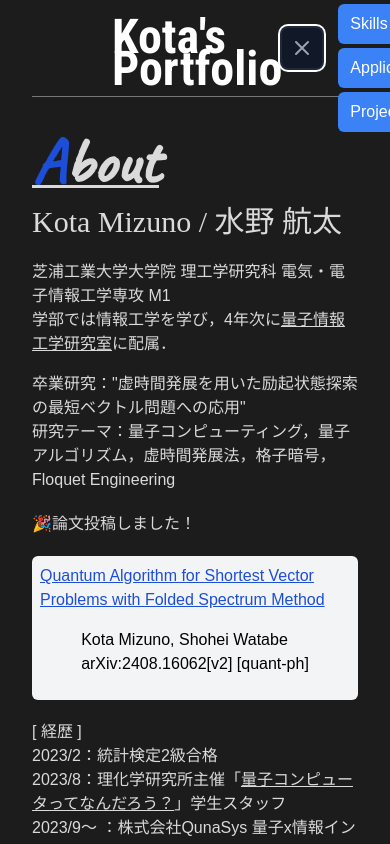
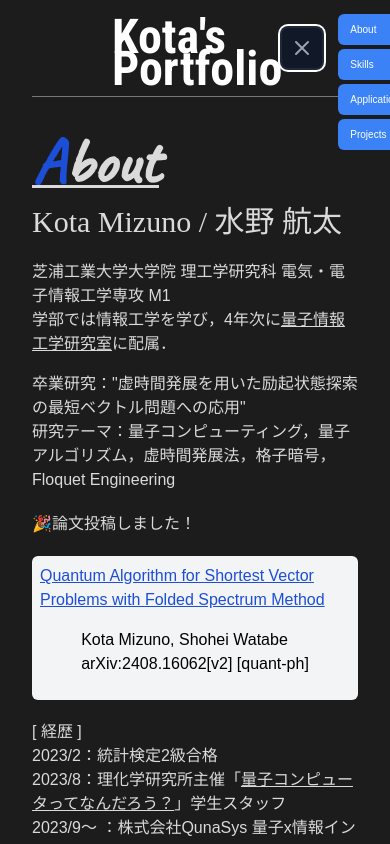
Before and after one commit to kotta-27/my-portfolio, a Next.js app: page / in a window 390 px wide. Both pictures are taken after a click on the button "Open main menu". Shown: the top 844 px of the page. Built offline with nearby package versions, Linux system fonts and the light colour scheme; a web font is replaced by a local one.

Commit message:
fix navbar for mobile

```diff
--- a/src/components/Navbar.jsx
+++ b/src/components/Navbar.jsx
@@ -125,12 +125,12 @@ const Navbar = () => {
 
       {isOpen && (
         <div className="md:hidden" id="mobile-menu">
-          <div className="px-2 pt-2 pb-3 space-y-1 sm:px-3">
+          <div className="px-2 pt-20 pb-3 space-y-1 sm:px-3">
             {["About", "Skills", "Application", "Projects"].map((item) => (
               <a
                 key={item}
                 href={`#${item.toLowerCase()}-name`}
-                className="bg-blue-500 hover:bg-blue-700 text-white block px-3 py-2 rounded-md text-base font-medium"
+                className="bg-blue-500 hover:bg-blue-700 text-white block px-3 py-2 rounded-md font-medium mobile-name"
                 onClick={(e) =>
                   scrollToSection(e, `#${item.toLowerCase()}-name`)
                 }
--- a/src/styles/globals.css
+++ b/src/styles/globals.css
@@ -70,6 +70,10 @@ li {
   font-size: 3rem;
   color: rgba(255, 255, 255, 0.3);
   font-weight: bold;
+}
+
+.mobile-name{
+  font-size: 10px;
 }
 
 .link-container{
```
